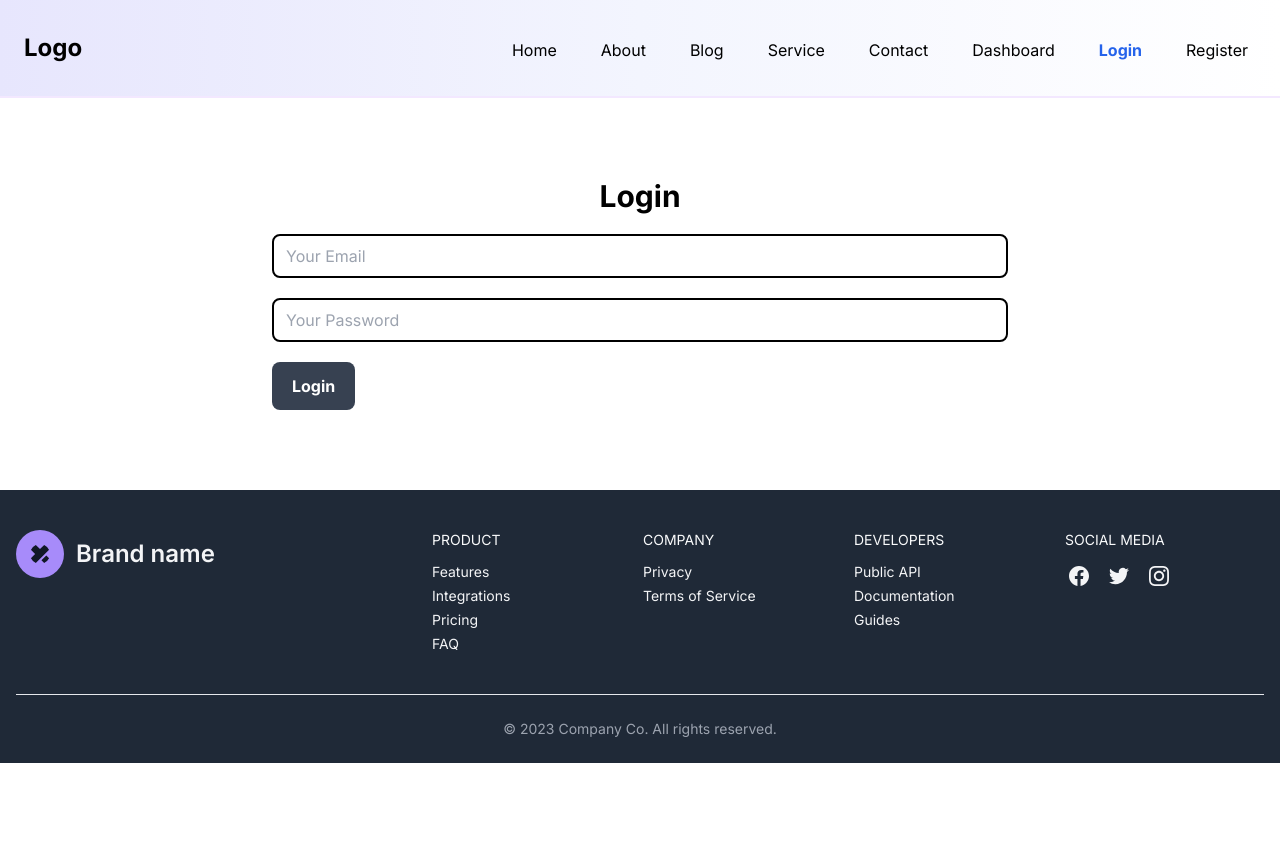
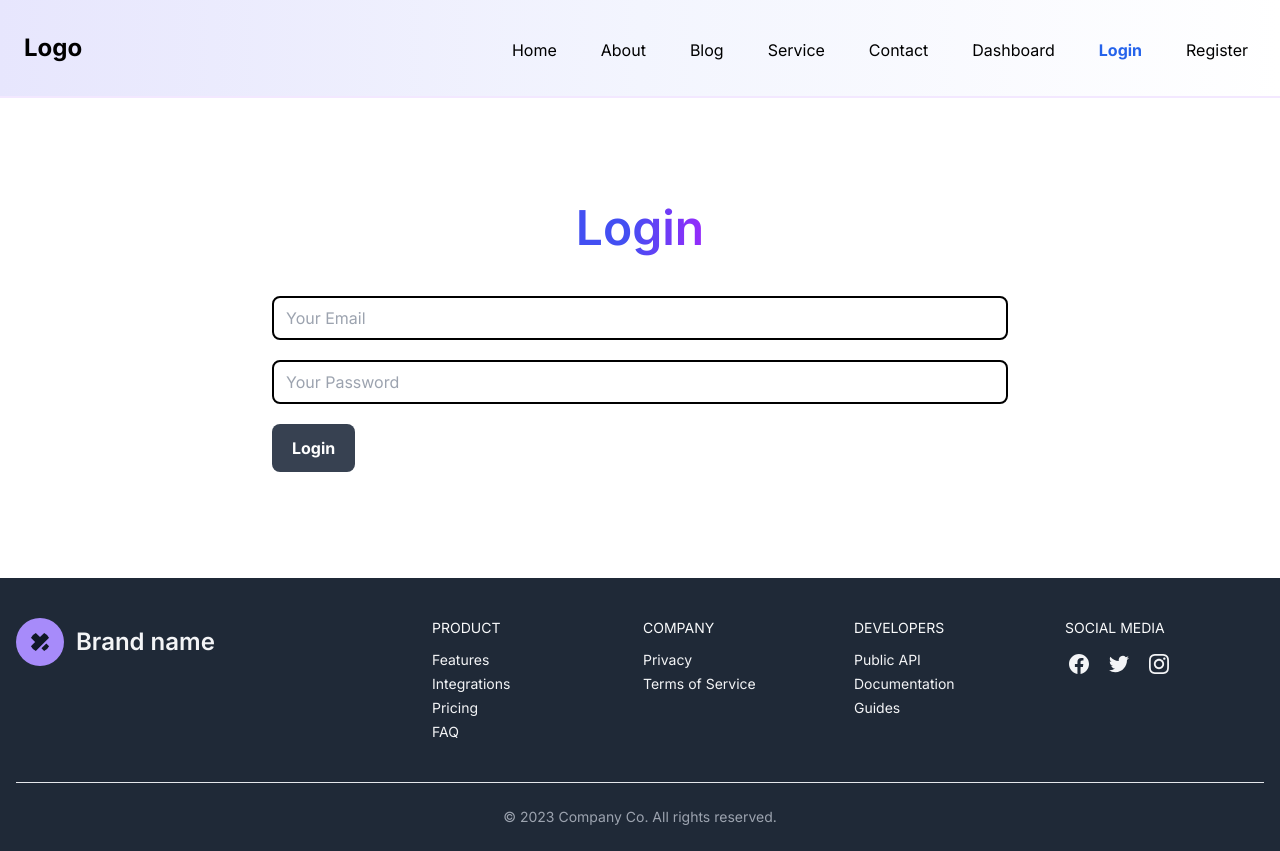
Before and after one commit to mehedi-hasan95/assingment-20, a Next.js app: page /user/login in a window 1280 px wide. Before the commit the page ends 800 px from the top, so only its background shows below. Built offline with nearby package versions, Linux system fonts and the light colour scheme.

Commit message:
Login and register page functionality change

```diff
--- /dev/null
+++ b/src/app/dashboard/page.jsx
@@ -0,0 +1,5 @@
+const page = () => {
+    return <div>Dashboard</div>;
+};
+
+export default page;
--- a/src/app/user/login/page.jsx
+++ b/src/app/user/login/page.jsx
@@ -2,7 +2,7 @@ import Login from "@/components/user/Login";
 
 const LoginPage = () => {
     return (
-        <div>
+        <div className="flex items-center h-[60vh]">
             <Login />
         </div>
     );
--- a/src/app/user/register/page.jsx
+++ b/src/app/user/register/page.jsx
@@ -2,7 +2,7 @@ import Register from "@/components/user/Register";
 
 const RegisterPage = () => {
     return (
-        <div>
+        <div className="flex items-center h-[60vh]">
             <Register />
         </div>
     );
--- a/src/components/user/Login.jsx
+++ b/src/components/user/Login.jsx
@@ -38,8 +38,10 @@ const Login = (props) => {
         }
     };
     return (
-        <div className="max-w-3xl mx-auto p-4 py-20">
-            <h2 className="text-3xl text-center font-bold">Login</h2>
+        <div className="max-w-3xl mx-auto p-4 py-20 w-full">
+            <h2 className="text-3xl md:text-4xl lg:text-5xl max-w-max font-semibold pb-6 mx-auto titleBg">
+                Login
+            </h2>
             <form onSubmit={handleLogin}>
                 <div className="flex flex-col gap-5 pt-5">
                     <input
--- a/src/components/user/Register.jsx
+++ b/src/components/user/Register.jsx
@@ -48,7 +48,10 @@ const Register = () => {
         }
     };
     return (
-        <div className="container mx-auto p-4 py-16">
+        <div className="container mx-auto p-4 py-16 w-full">
+            <h2 className="text-3xl md:text-4xl lg:text-5xl max-w-max font-semibold pb-6 mx-auto titleBg">
+                Register
+            </h2>
             <form onSubmit={handleSubmit}>
                 <div className="grid md:grid-cols-2 gap-5">
                     <div className="flex flex-col gap-y-3">
```
